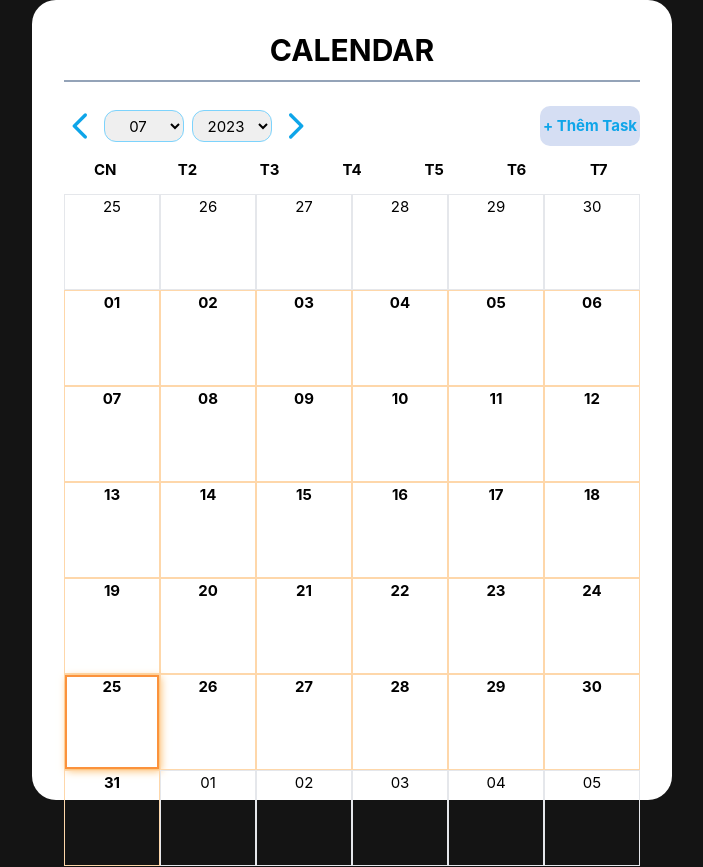
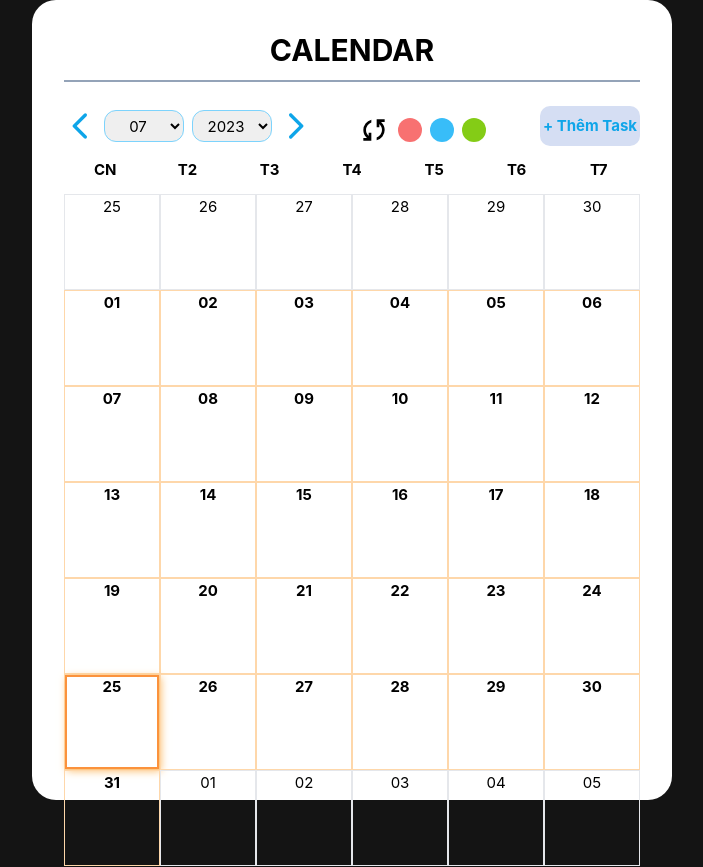
Before and after one commit to TruongHuuUy/bai-test-vue, a Vue app: page / in a window 1280 px wide. Shown: the top 867 px of the page, without its empty margins (288-991 px from the left). Built offline with nearby package versions, Linux system fonts and the light colour scheme.

Commit message:
Add function sort

```diff
--- a/src/App.vue
+++ b/src/App.vue
@@ -7,7 +7,8 @@ import ModalTasks from './components/calendar/ModalTasks.vue'
 
 import { type Task } from "./components/types/TaskInterface";
 import { type Day } from "./components/types/DayInterface";
-import { onBeforeMount, ref } from 'vue';
+import { type CheckedTask } from './components/types/CheckedTaskInterface';
+import { onBeforeMount, ref, reactive } from 'vue';
 
 const currentDate = new Date();
 const getDateLocal: string = new Date().toLocaleDateString("en-CA");
@@ -21,6 +22,12 @@ const getFullDate = ref<string | number>('');
 const showModalAddTask = ref<boolean>(false);
 const showModalTask = ref<boolean>(false);
 const checkTaskCreateSuccess = ref<boolean>(false);
+
+const isCheckedSortTask = reactive<CheckedTask>({
+    isCheckSortTaskLimit: true,
+    isCheckSortTaskDoNot: true,
+    isCheckSortTaskDone: true,
+})
 
 const messsSuccessCreateTask: string = 'Bạn đã tạo TASK thành công';
 
@@ -196,12 +203,12 @@ const eventChangeSelectMonthYear = (month: number, year: number) => {
     <section class="w-[80vh] h-[100vh] m-auto text-center p-8 bg-white rounded-3xl ">
         <header>
             <HeaderCalendar @changeSelectMonthYear="eventChangeSelectMonthYear" @changeClickArrowMonth="clickBtnArrowMonth"
-                :openModalAddTask="openModalAddTask">
+                :openModalAddTask="openModalAddTask" :isCheckedSortTask="isCheckedSortTask">
             </HeaderCalendar>
         </header>
         <main>
             <BodyCalendar @changeGetDataTaskInDate="eventGetDataTaskInDate" @changeClickOpenTask="eventChangeOpenTask"
-                :dateOfMonth="dateOfMonth" :getDateLocal="getDateLocal">
+                :dateOfMonth="dateOfMonth" :getDateLocal="getDateLocal" :isCheckedSortTask="isCheckedSortTask">
             </BodyCalendar>
         </main>
         <footer>
--- a/src/components/calendar/BodyCalendar.vue
+++ b/src/components/calendar/BodyCalendar.vue
@@ -1,10 +1,12 @@
 <script setup lang="ts">
+import { type CheckedTask } from '@/components/types/CheckedTaskInterface';
 import { type Day } from '@/components/types/DayInterface';
 import type { Task } from '../types/TaskInterface';
 
 const styleBtnTasks = 'hidden w-7 h-7 rounded-full cursor-pointer ease-in text-base duration-300 hover:rounded-xl hover:bg-emerald-400'
 
 export interface Props {
+    isCheckedSortTask: CheckedTask;
     getDateLocal: string;
     dateOfMonth: Day[];
 }
@@ -15,6 +17,8 @@ const emit = defineEmits<{
 }>()
 
 const props = defineProps<Props>()
+
+console.log(props.isCheckedSortTask);
 
 const days: string[] = [
     'CN', 'T2', 'T3', 'T4', 'T5', 'T6', 'T7'
@@ -67,15 +71,15 @@ const onclickTaskDone = (task: Task[], fullDate: string | number) => {
                 :class="{ 'active absolute w-full h-full top-0 pt-5 border-[2px] border-orange-400 z-0': item.fullDate === props.getDateLocal }">
                 <div class="flex justify-around items-center h-[70px] text-white font-bold">
                     <button @click="onclickTaskLimit(item.task, item.fullDate)"
-                        :class="[{ 'show-task-in-date bg-red-400': item.checkTaskLimit && item.checkTaskDoNot && item.status }, styleBtnTasks]">
+                        :class="[{ 'show-task-in-date bg-red-400': item.checkTaskLimit && item.checkTaskDoNot && item.status && props.isCheckedSortTask.isCheckSortTaskLimit }, styleBtnTasks]">
                         <span>{{ item.countTaskLimit }}</span>
                     </button>
                     <button @click="onclickTaskDoNot(item.task, item.fullDate)"
-                        :class="[{ 'show-task-in-date bg-sky-400': item.checkTaskDoNot && !item.checkTaskLimit && item.status }, styleBtnTasks]">
+                        :class="[{ 'show-task-in-date bg-sky-400': item.checkTaskDoNot && !item.checkTaskLimit && item.status && props.isCheckedSortTask.isCheckSortTaskDoNot }, styleBtnTasks]">
                         <span>{{ item.countTaskDoNot }}</span>
                     </button>
                     <button @click="onclickTaskDone(item.task, item.fullDate)"
-                        :class="[{ 'show-task-in-date bg-lime-500': item.checkTaskDone && item.status }, styleBtnTasks]">
+                        :class="[{ 'show-task-in-date bg-lime-500': item.checkTaskDone && item.status && props.isCheckedSortTask.isCheckSortTaskDone }, styleBtnTasks]">
                         <span>{{ item.countTaskDone }}</span>
                     </button>
                 </div>
--- a/src/components/calendar/FooterCalendar.vue
+++ b/src/components/calendar/FooterCalendar.vue
@@ -1,5 +1,5 @@
 <script setup lang="ts">
-const styleBtnTasks = 'w-6 h-6 rounded-full cursor-pointer ease-in text-base duration-300 hover:rounded-xl hover:bg-emerald-400'
+const styleBtnTasks = 'w-6 h-6 rounded-full cursor-pointer ease-in text-base duration-300 hover:rounded-xl hover:bg-emerald-400 mr-2'
 
 </script>
 
@@ -9,17 +9,17 @@ const styleBtnTasks = 'w-6 h-6 rounded-full cursor-pointer ease-in text-base dur
         <div class="ml-5">
             <div class="flex items-center mb-2">
                 <p class="mr-2">-</p>
-                <button :class="[styleBtnTasks, 'bg-red-400 mr-2']"></button>
+                <button :class="[styleBtnTasks, 'bg-red-400']"></button>
                 <p>: Task đã quá hạn</p>
             </div>
             <div class="flex items-center mb-2">
                 <p class="mr-2">-</p>
-                <button :class="[styleBtnTasks, 'bg-sky-400 mr-2']"></button>
+                <button :class="[styleBtnTasks, 'bg-sky-400']"></button>
                 <p>: Task chưa hoàn thành</p>
             </div>
             <div class="flex items-center">
                 <p class="mr-2">-</p>
-                <button :class="[styleBtnTasks, 'bg-lime-500 mr-2']"></button>
+                <button :class="[styleBtnTasks, 'bg-lime-500']"></button>
                 <p>: Task đã hoàn thành</p>
             </div>
         </div>
--- a/src/components/calendar/HeaderCalendar.vue
+++ b/src/components/calendar/HeaderCalendar.vue
@@ -1,6 +1,8 @@
 <script setup lang="ts">
+import { type CheckedTask } from '@/components/types/CheckedTaskInterface';
 import { onBeforeMount, ref, watch } from 'vue';
 import IconArrow from '@/components/icons/IconArrow.vue'
+import IconReloadSort from '../icons/IconReloadSort.vue';
 
 const currentDate = new Date();
 const years: number[] = []
@@ -8,15 +10,16 @@ const currentMonthed = ref<number>(currentDate.getMonth() + 1);
 const currentYeared = ref<number>(currentDate.getFullYear());
 const currentMonth = currentMonthed.value;
 const currentYear = currentYeared.value;
+const props = defineProps<Props>()
+const isCheckTask: CheckedTask = props.isCheckedSortTask;
 
 const styleSelect = 'text-center min-w-[80px] h-8 rounded-xl outline-none border-solid border-[1px] border-sky-300 duration-700';
 const styleButton = 'text-sky-500 hover:text-red-600 duration-500'
 
 export interface Props {
+    isCheckedSortTask: CheckedTask;
     openModalAddTask: () => void;
 }
-
-const props = defineProps<Props>()
 
 const emit = defineEmits<{
     changeSelectMonthYear: [month: number, year: number],
@@ -27,6 +30,30 @@ const monthNames: string[] = [
     '01', '02', '03', '04', '05', '06',
     '07', '08', '09', '10', '11', '12'
 ];
+
+interface SortTask {
+    id: number,
+    key: string,
+    class: string,
+}
+
+const btnSortsTask = ref<SortTask[]>([
+    {
+        id: 1,
+        key: 'sortLimit',
+        class: 'w-6 h-6 rounded-full ease-in text-base duration-300 hover:rounded-xl hover:bg-emerald-400 mt-1 bg-red-400 mr-2',
+    },
+    {
+        id: 2,
+        key: 'sortDoNot',
+        class: 'w-6 h-6 rounded-full ease-in text-base duration-300 hover:rounded-xl hover:bg-emerald-400 mt-1 bg-sky-400 mr-2',
+    },
+    {
+        id: 3,
+        key: 'sortDone',
+        class: 'w-6 h-6 rounded-full ease-in text-base duration-300 hover:rounded-xl hover:bg-emerald-400 mt-1 bg-lime-500 mr-2',
+    },
+])
 
 onBeforeMount(() => {
     totalYears(currentYeared.value)
@@ -67,6 +94,26 @@ const clickPrevMonth = () => {
     emit('changeClickArrowMonth', false);
 }
 
+const clickSortDefault = () => {
+    isCheckTask.isCheckSortTaskLimit = true
+    isCheckTask.isCheckSortTaskDone = true
+    isCheckTask.isCheckSortTaskDoNot = true
+}
+
+const clickButtonSort = (key: string) => {
+    isCheckTask.isCheckSortTaskLimit = false
+    isCheckTask.isCheckSortTaskDone = false
+    isCheckTask.isCheckSortTaskDoNot = false
+
+    if (key === 'sortLimit') {
+        isCheckTask.isCheckSortTaskLimit = true
+    } else if (key === 'sortDoNot') {
+        isCheckTask.isCheckSortTaskDoNot = true
+    } else {
+        isCheckTask.isCheckSortTaskDone = true
+    }
+}
+
 </script>
 
 <template>
@@ -92,6 +139,10 @@ const clickPrevMonth = () => {
                 <IconArrow />
             </button>
         </div>
+        <div class="mt-2 flex cursor-pointer">
+            <IconReloadSort class="mr-2" @click="clickSortDefault()"></IconReloadSort>
+            <button v-for="btnSort in btnSortsTask" :class="[btnSort.class]" @click="clickButtonSort(btnSort.key)"></button>
+        </div>
         <button class="btn text-sky-500" @click="props.openModalAddTask()">+ Thêm Task</button>
     </div>
 </template>
--- a/src/components/calendar/ModalTasks.vue
+++ b/src/components/calendar/ModalTasks.vue
@@ -29,11 +29,6 @@ const checkStatusTask = (item: Task) => {
 
     localStorage.setItem("Task", JSON.stringify(props.listTasks))
 }
-
-const eventChangeClickTask = (item: Task) => {
-    checkStatusTask(item);
-}
-
 </script>
 
 <template>
@@ -50,7 +45,7 @@ const eventChangeClickTask = (item: Task) => {
         </div>
 
         <section class="item-scroll max-h-[70vh] overflow-y-scroll">
-            <TaskList @changeClickTask="eventChangeClickTask" :getDateTimeLocal="getDateLocal"
+            <TaskList @changeClickTask="checkStatusTask" :getDateTimeLocal="getDateLocal"
                 :listTasks="listTaskGetDataInDate">
             </TaskList>
         </section>
--- /dev/null
+++ b/src/components/icons/IconReloadSort.vue
@@ -0,0 +1,6 @@
+<template>
+    <svg xmlns="http://www.w3.org/2000/svg" width="32" height="32" viewBox="0 0 24 24">
+        <path fill="currentColor"
+            d="M4 20v-2h2.75l-.4-.35q-1.3-1.15-1.825-2.625T4 12.05q0-2.775 1.662-4.938T10 4.25v2.1Q8.2 7 7.1 8.562T6 12.05q0 1.125.425 2.188T7.75 16.2l.25.25V14h2v6H4Zm10-.25v-2.1q1.8-.65 2.9-2.212T18 11.95q0-1.125-.425-2.187T16.25 7.8L16 7.55V10h-2V4h6v2h-2.75l.4.35q1.225 1.225 1.788 2.663T20 11.95q0 2.775-1.663 4.938T14 19.75Z" />
+    </svg>
+</template>
--- a/src/components/tasks/TaskList.vue
+++ b/src/components/tasks/TaskList.vue
@@ -12,9 +12,8 @@ const props = withDefaults(defineProps<Props>(), {
     getDateTimeLocal: '',
 })
 
-const isChecked = (item: Task, index: number): boolean => {
+const isChecked = (item: Task, index: number) => {
     emitEvent(item)
-    return item.status
 }
 
 const emit = defineEmits<{
--- /dev/null
+++ b/src/components/types/CheckedTaskInterface.ts
@@ -0,0 +1,5 @@
+export interface CheckedTask {
+    isCheckSortTaskLimit: boolean,
+    isCheckSortTaskDoNot: boolean,
+    isCheckSortTaskDone: boolean,
+}
```
